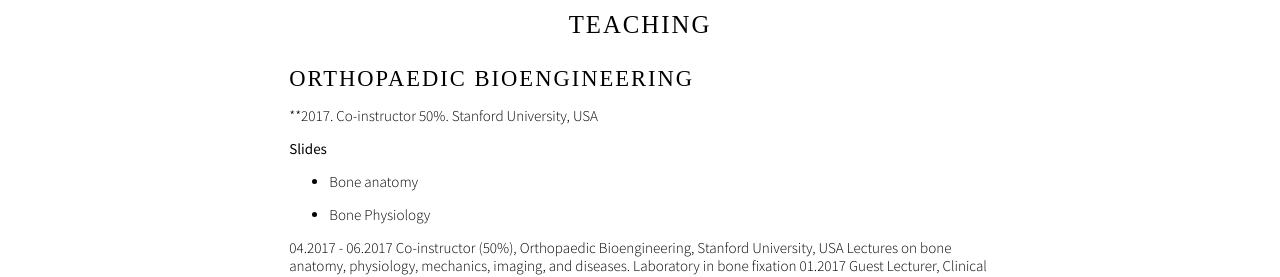
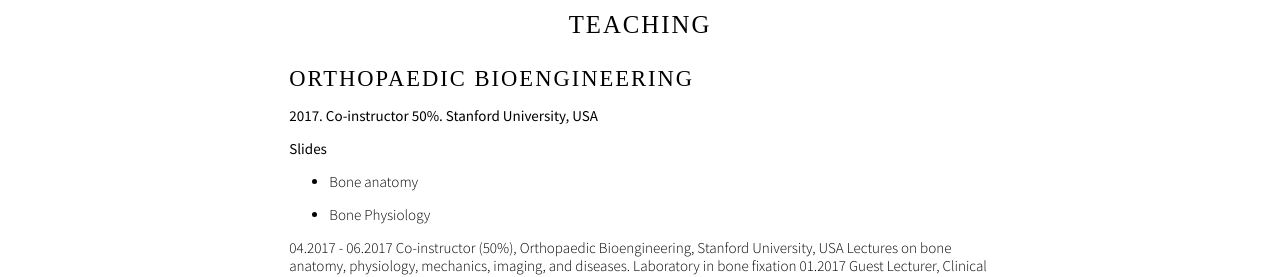
Before and after one commit to sbonaretti/sbonaretti.github.io, a Jekyll site: the page built from Teaching.md, in a window 1280 px wide. Shown: the part 151-428 px from the top of the page. Built offline with Jekyll 4.4.1, drawn with Linux system fonts in a browser that asks for light colours; some web fonts are replaced.

```diff
--- a/Teaching.md
+++ b/Teaching.md
@@ -3,7 +3,7 @@ title: "Teaching"
 ---
 
 #  Orthopaedic Bioengineering
-**2017. Co-instructor 50%. Stanford University, USA
+**2017. Co-instructor 50%. Stanford University, USA**
 
 **Slides**
 
```
